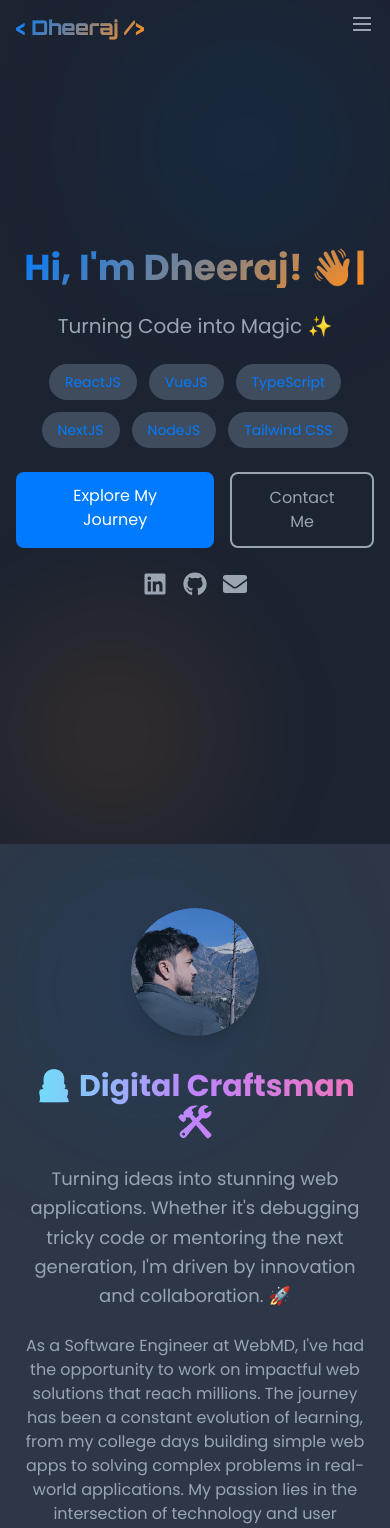
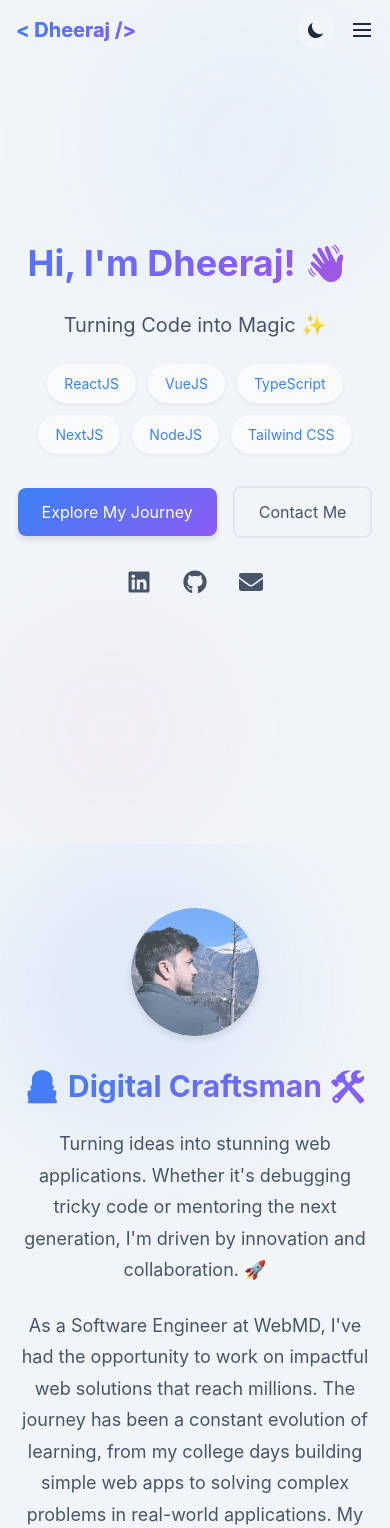
Before and after one commit to theDheerajjha/Portfolio-Dheeraj-Jha, a React (Vite) app: page / in a window 390 px wide. Shown: the top 1528 px of the page. Built offline with nearby package versions, Linux system fonts and the light colour scheme.

Commit message:
feat: update components with day/night theme support

```diff
--- a/src/App.tsx
+++ b/src/App.tsx
@@ -6,11 +6,13 @@
 import Skills from "./components/Skills";
 import Projects from "./components/Projects";
 import Contact from "./components/Contact";
-import "./index.css";
+import { ThemeProvider } from "./context/ThemeContext";
+import "./styles/theme.scss";
 
 const App: React.FC = () => {
   return (
-    <div className="App bg-gray-50 min-h-screen">
+    <ThemeProvider>
+      <div className="App">
         <Navbar />
         <Header />
         <About />
@@ -19,6 +21,7 @@
         <Projects />
         <Contact />
       </div>
+    </ThemeProvider>
   );
 };
 
--- a/src/components/About.tsx
+++ b/src/components/About.tsx
@@ -17,38 +17,34 @@
   };
 
   return (
-    <section
-      id="about"
-      className="relative py-16 bg-neutral-800 text-neutral-100 overflow-hidden"
-    >
+    <section id="about" className="about">
       {/* Background Shapes */}
-      <div className="absolute top-0 left-0 w-72 h-72 bg-brand-400/10 rounded-full blur-3xl animate-spin-slow"></div>
-      <div className="absolute bottom-0 right-0 w-56 h-56 bg-accent-400/10 rounded-full blur-3xl animate-float"></div>
+      <div className="about__background"></div>
+      <div className="about__background about__background--secondary"></div>
 
-      <div className="container mx-auto px-4 relative z-10">
+      <div className="about__container">
         <motion.div
           initial={{ opacity: 0, y: 50 }}
           whileInView={{ opacity: 1, y: 0 }}
           transition={{ duration: 0.6 }}
-          className="max-w-5xl mx-auto"
         >
           {/* Profile Section */}
-          <div className="flex flex-col items-center space-y-8 mb-12">
+          <div className="about__profile">
             {/* Profile Image */}
             <motion.div
               initial={{ scale: 0 }}
               animate={{ scale: 1 }}
               transition={{ type: "spring", stiffness: 100 }}
-              className="w-32 h-32 rounded-full relative"
+              className="about__image-container"
             >
-              <div className="relative z-10 w-full h-full rounded-full overflow-hidden shadow-lg">
-                <div className={`absolute inset-0 bg-neutral-700 animate-pulse ${imagesLoaded.profile ? 'hidden' : 'block'}`} />
+              <div className="about__image-wrapper">
+                <div className={`about__image-placeholder ${imagesLoaded.profile ? 'hidden' : 'block'}`} />
                 <img
                   src={profilePic}
                   alt="Dheeraj Jha"
                   loading="lazy"
                   onLoad={() => handleImageLoad('profile')}
-                  className={`w-full h-full object-cover object-center bg-neutral-900 rounded-full opacity-70 transition-opacity duration-300 ${imagesLoaded.profile ? 'opacity-70' : 'opacity-0'}`}
+                  className={`about__image ${imagesLoaded.profile ? 'opacity-70' : 'opacity-0'}`}
                 />
               </div>
             </motion.div>
@@ -58,17 +54,17 @@
               initial={{ opacity: 0 }}
               whileInView={{ opacity: 1 }}
               transition={{ duration: 0.8, delay: 0.2 }}
-              className="text-center"
+              className="about__content"
             >
-              <h2 className="text-3xl md:text-4xl font-bold mb-6 text-transparent bg-clip-text bg-gradient-to-r from-cyan-300 via-purple-400 to-pink-400">
+              <h2 className="about__title">
                 👨‍💻 Digital Craftsman 🛠️
               </h2>
-              <p className="text-lg md:text-xl text-neutral-300 leading-relaxed mb-6">
+              <p className="about__text">
                 Turning ideas into stunning web applications. Whether it's
                 debugging tricky code or mentoring the next generation, I'm
                 driven by innovation and collaboration. 🚀
               </p>
-              <p className="text-neutral-300 mb-6">
+              <p className="about__text">
                 As a Software Engineer at WebMD, I've had the opportunity to
                 work on impactful web solutions that reach millions. The journey
                 has been a constant evolution of learning, from my college days
@@ -85,20 +81,20 @@
             initial={{ opacity: 0, x: -50 }}
             whileInView={{ opacity: 1, x: 0 }}
             transition={{ duration: 0.8, delay: 0.3 }}
-            className="bg-neutral-700 rounded-lg p-8 shadow-lg mb-12 flex flex-col md:flex-row items-center gap-8 hover:shadow-xl hover:scale-[1.02] transition-transform"
+            className="about__tea-section"
           >
-            <div className="flex-1">
-              <h3 className="text-2xl font-semibold mb-4 text-brand-300 flex items-center">
+            <div className="about__tea-content">
+              <h3 className="about__tea-title">
                 🍵 Tea & Coding <span className="animate-bounce ml-2">✨</span>
               </h3>
-              <p className="text-neutral-300 leading-relaxed">
+              <p className="about__tea-text">
                 A steaming cup of tea has been my constant companion through
                 late-night coding marathons. From debugging tricky bugs to
                 building seamless applications, tea has provided that little
                 boost of inspiration and focus. It's become a ritual — a moment
                 of clarity that fuels my creative process. 🌱💡
               </p>
-              <p className="text-neutral-300 leading-relaxed mt-4">
+              <p className="about__tea-text">
                 My coding journey began during my college years. I remember
                 countless late-night sessions where a hot cup of chai kept me
                 going through the grind of learning new languages and
@@ -108,7 +104,7 @@
                 technologies like TypeScript, Vue.js, and GraphQL to build
                 impactful applications that reach millions of users. 🚀
               </p>
-              <p className="text-neutral-300 leading-relaxed mt-4">
+              <p className="about__tea-text">
                 Over the years, I've realized that every line of code tells a
                 story, every bug teaches a lesson, and every project is an
                 opportunity to innovate. And the best part? It's just the
@@ -117,15 +113,15 @@
             </div>
             <motion.div
               whileHover={{ scale: 1.05 }}
-              className="flex-shrink-0 overflow-hidden rounded-lg shadow-md w-full md:w-64 transition-transform mb-8 md:mb-0 relative"
+              className="about__tea-image-container"
             >
-              <div className={`absolute inset-0 bg-neutral-700 animate-pulse ${imagesLoaded.tea ? 'hidden' : 'block'}`} />
+              <div className={`about__image-placeholder ${imagesLoaded.tea ? 'hidden' : 'block'}`} />
               <img
                 src={teaImage}
                 alt="Tea and Coding"
                 loading="lazy"
                 onLoad={() => handleImageLoad('tea')}
-                className={`w-full h-full object-cover transition-opacity duration-300 ${imagesLoaded.tea ? 'opacity-70' : 'opacity-0'}`}
+                className={`about__tea-image ${imagesLoaded.tea ? 'opacity-70' : 'opacity-0'}`}
               />
             </motion.div>
           </motion.div>
@@ -135,16 +131,16 @@
             initial={{ opacity: 0, y: 30 }}
             whileInView={{ opacity: 1, y: 0 }}
             transition={{ duration: 0.8, delay: 0.5 }}
-            className="text-center"
+            className="about__fun-section"
           >
-            <h3 className="text-2xl font-semibold text-accent-300 flex justify-center items-center">
+            <h3 className="about__fun-title">
               🎉 Coding is Fun <span className="animate-bounce ml-2">🔥</span>
             </h3>
-            <p className="text-neutral-300 mt-4 text-lg">
+            <p className="about__fun-text">
               With a passion for learning and teaching, I aim to innovate,
               inspire, and build solutions that make a difference. 🌟
             </p>
-            <p className="text-neutral-300 mt-4 text-lg">
+            <p className="about__fun-text">
               As a mentor, I enjoy guiding the next generation of developers,
               sharing my knowledge, and fostering a culture of continuous
               learning. The journey of building something impactful is always
--- a/src/components/Header.tsx
+++ b/src/components/Header.tsx
@@ -47,24 +47,21 @@
   ];
 
   return (
-    <div
-      id="home"
-      className="relative min-h-screen flex flex-col bg-neutral-900 overflow-hidden"
-    >
+    <div id="home" className="header">
       <Navbar />
 
       {/* Background Geometric Shapes */}
-      <div className="absolute top-0 right-0 w-72 h-72 bg-brand-400/10 rounded-full blur-3xl animate-spin-slow"></div>
-      <div className="absolute bottom-0 left-0 w-56 h-56 bg-accent-400/10 rounded-full blur-3xl animate-float"></div>
+      <div className="header__background"></div>
+      <div className="header__background header__background--secondary"></div>
 
       <motion.div
         initial={{ opacity: 0, y: 50 }}
         animate={{ opacity: 1, y: 0 }}
         transition={{ duration: 0.7, delay: 0.3 }}
-        className="container mx-auto px-4 flex-grow flex items-center justify-center text-center relative z-10"
+        className="header__content"
       >
-        <div className="space-y-6">
-          <h1 className="text-4xl md:text-5xl font-bold text-transparent bg-clip-text bg-gradient-cosmic">
+        <div>
+          <h1 className="header__title">
             {displayText}
             <span className="animate-blink">|</span>
           </h1>
@@ -74,29 +71,29 @@
             initial={{ opacity: 0, y: 20 }}
             animate={{ opacity: 1, y: 0 }}
             transition={{ duration: 0.5 }}
-            className="text-xl md:text-2xl text-neutral-300 max-w-2xl mx-auto"
+            className="header__subtitle"
           >
             {subtitleTexts[subtitleIndex]}
           </motion.p>
 
-          <div className="flex flex-wrap justify-center gap-3 mt-6">
+          <div className="header__tech-stack">
             {technologies.map((tech) => (
               <motion.span
                 key={tech}
                 whileHover={{ scale: 1.1 }}
-                className="px-4 py-2 bg-neutral-700 text-brand-300 rounded-full text-sm"
+                className="header__tech-item"
               >
                 {tech}
               </motion.span>
             ))}
           </div>
 
-          <div className="flex justify-center space-x-4 mt-8">
+          <div className="header__cta">
             <motion.a
               href="#about"
               whileHover={{ scale: 1.1 }}
               whileTap={{ scale: 0.9 }}
-              className="px-6 py-3 bg-brand-300 text-white rounded-lg hover:bg-brand-400 transition duration-300 shadow-cosmic"
+              className="header__button header__button--primary"
             >
               Explore My Journey
             </motion.a>
@@ -105,21 +102,21 @@
               href="#contact"
               whileHover={{ scale: 1.1 }}
               whileTap={{ scale: 0.9 }}
-              className="px-6 py-3 border-2 border-neutral-300 text-neutral-300 rounded-lg hover:bg-neutral-700 transition duration-300"
+              className="header__button header__button--secondary"
             >
               Contact Me
             </motion.a>
           </div>
 
           {/* Social Links */}
-          <div className="flex justify-center space-x-4 mt-6">
+          <div className="header__social">
             <motion.a
               href="https://linkedin.com/in/dheeraj-jha-65b2231b7"
               target="_blank"
               rel="noopener noreferrer"
               whileHover={{ scale: 1.2 }}
               whileTap={{ scale: 0.9 }}
-              className="text-neutral-300 hover:text-brand-300 transition duration-300"
+              className="header__social-link"
             >
               <FaLinkedin className="w-6 h-6" />
             </motion.a>
@@ -130,7 +127,7 @@
               rel="noopener noreferrer"
               whileHover={{ scale: 1.2 }}
               whileTap={{ scale: 0.9 }}
-              className="text-neutral-300 hover:text-brand-300 transition duration-300"
+              className="header__social-link"
             >
               <FaGithub className="w-6 h-6" />
             </motion.a>
@@ -141,7 +138,7 @@
               rel="noopener noreferrer"
               whileHover={{ scale: 1.2 }}
               whileTap={{ scale: 0.9 }}
-              className="text-neutral-300 hover:text-brand-300 transition duration-300"
+              className="header__social-link"
             >
               <FaEnvelope className="w-6 h-6" />
             </motion.a>
--- a/src/components/Navbar.tsx
+++ b/src/components/Navbar.tsx
@@ -1,10 +1,12 @@
 import React, { useState, useEffect } from "react";
 import { motion, AnimatePresence } from "framer-motion";
+import { useTheme } from "../context/ThemeContext";
 
 const Navbar: React.FC = () => {
   const [isScrolled, setIsScrolled] = useState(false);
   const [activeSection, setActiveSection] = useState("home");
   const [isMobileMenuOpen, setIsMobileMenuOpen] = useState(false);
+  const { theme, toggleTheme } = useTheme();
 
   useEffect(() => {
     const handleScroll = () => {
@@ -60,54 +62,81 @@
   return (
     <>
       <nav
-        className={`fixed top-0 left-0 w-full z-50 transition-all duration-300 ${
-          isScrolled
-            ? "bg-neutral-900/90 backdrop-blur-md shadow-lg"
-            : "bg-transparent"
-        }`}
+        className={`navbar ${isScrolled ? 'navbar--scrolled' : ''}`}
       >
-        <div className="container mx-auto px-4 py-3 flex justify-between items-center">
+        <div className="navbar__container">
           {/* Logo */}
           <motion.div
             initial={{ opacity: 0, x: -50 }}
             animate={{ opacity: 1, x: 0 }}
-            className="text-xl font-display font-bold text-transparent bg-clip-text bg-gradient-cosmic"
+            className="navbar__logo"
           >
             {"< Dheeraj />"}
           </motion.div>
 
           {/* Navigation Links */}
-          <div className="hidden md:flex space-x-4">
+          <div className="navbar__links">
             {navItems.map((item) => (
               <motion.a
                 key={item.name}
                 href={item.href}
                 whileHover={{ scale: 1.1 }}
                 whileTap={{ scale: 0.9 }}
-                className={`relative group transition-colors duration-300 ${
+                className={`navbar__link ${
                   activeSection === item.name.toLowerCase().replace(" ", "")
-                    ? "text-brand-300"
-                    : "text-neutral-300 hover:text-brand-300"
+                    ? 'navbar__link--active'
+                    : ''
                 }`}
               >
                 {item.name}
-                <span
-                  className={`absolute bottom-0 left-0 h-0.5 bg-brand-300 transition-all duration-300
-                    ${
-                      activeSection === item.name.toLowerCase().replace(" ", "")
-                        ? "w-full"
-                        : "w-0 group-hover:w-full"
-                    }`}
-                ></span>
+                <span className="navbar__link-underline"></span>
               </motion.a>
             ))}
+
+            {/* Theme Toggle Button */}
+            <motion.button
+              whileHover={{ scale: 1.1 }}
+              whileTap={{ scale: 0.9 }}
+              onClick={toggleTheme}
+              className="navbar__theme-toggle"
+              aria-label="Toggle theme"
+            >
+              {theme === 'dark' ? (
+                <svg xmlns="http://www.w3.org/2000/svg" className="h-5 w-5" viewBox="0 0 20 20" fill="currentColor">
+                  <path fillRule="evenodd" d="M10 2a1 1 0 011 1v1a1 1 0 11-2 0V3a1 1 0 011-1zm4 8a4 4 0 11-8 0 4 4 0 018 0zm-.464 4.95l.707.707a1 1 0 001.414-1.414l-.707-.707a1 1 0 00-1.414 1.414zm2.12-10.607a1 1 0 010 1.414l-.706.707a1 1 0 11-1.414-1.414l.707-.707a1 1 0 011.414 0zM17 11a1 1 0 100-2h-1a1 1 0 100 2h1zm-7 4a1 1 0 011 1v1a1 1 0 11-2 0v-1a1 1 0 011-1zM5.05 6.464A1 1 0 106.465 5.05l-.708-.707a1 1 0 00-1.414 1.414l.707.707zm1.414 8.486l-.707.707a1 1 0 01-1.414-1.414l.707-.707a1 1 0 011.414 1.414zM4 11a1 1 0 100-2H3a1 1 0 000 2h1z" clipRule="evenodd" />
+                </svg>
+              ) : (
+                <svg xmlns="http://www.w3.org/2000/svg" className="h-5 w-5" viewBox="0 0 20 20" fill="currentColor">
+                  <path d="M17.293 13.293A8 8 0 016.707 2.707a8.001 8.001 0 1010.586 10.586z" />
+                </svg>
+              )}
+            </motion.button>
           </div>
 
           {/* Mobile Menu Toggle */}
-          <div className="md:hidden">
+          <div className="navbar__mobile">
+            {/* Theme Toggle Button for Mobile */}
+            <motion.button
+              whileHover={{ scale: 1.1 }}
+              whileTap={{ scale: 0.9 }}
+              onClick={toggleTheme}
+              className="navbar__theme-toggle"
+              aria-label="Toggle theme"
+            >
+              {theme === 'dark' ? (
+                <svg xmlns="http://www.w3.org/2000/svg" className="h-5 w-5" viewBox="0 0 20 20" fill="currentColor">
+                  <path fillRule="evenodd" d="M10 2a1 1 0 011 1v1a1 1 0 11-2 0V3a1 1 0 011-1zm4 8a4 4 0 11-8 0 4 4 0 018 0zm-.464 4.95l.707.707a1 1 0 001.414-1.414l-.707-.707a1 1 0 00-1.414 1.414zm2.12-10.607a1 1 0 010 1.414l-.706.707a1 1 0 11-1.414-1.414l.707-.707a1 1 0 011.414 0zM17 11a1 1 0 100-2h-1a1 1 0 100 2h1zm-7 4a1 1 0 011 1v1a1 1 0 11-2 0v-1a1 1 0 011-1zM5.05 6.464A1 1 0 106.465 5.05l-.708-.707a1 1 0 00-1.414 1.414l.707.707zm1.414 8.486l-.707.707a1 1 0 01-1.414-1.414l.707-.707a1 1 0 011.414 1.414zM4 11a1 1 0 100-2H3a1 1 0 000 2h1z" clipRule="evenodd" />
+                </svg>
+              ) : (
+                <svg xmlns="http://www.w3.org/2000/svg" className="h-5 w-5" viewBox="0 0 20 20" fill="currentColor">
+                  <path d="M17.293 13.293A8 8 0 016.707 2.707a8.001 8.001 0 1010.586 10.586z" />
+                </svg>
+              )}
+            </motion.button>
+
             <button
               onClick={toggleMobileMenu}
-              className="text-neutral-300 hover:text-brand-300 transition duration-300"
+              className="navbar__mobile-toggle"
               aria-label="Mobile Menu"
             >
               {isMobileMenuOpen ? (
@@ -153,9 +182,9 @@
             initial={{ opacity: 0 }}
             animate={{ opacity: 1 }}
             exit={{ opacity: 0 }}
-            className="fixed inset-0 bg-neutral-900/95 z-40 md:hidden"
+            className="mobile-menu"
           >
-            <div className="flex flex-col items-center justify-center h-full space-y-6">
+            <div className="mobile-menu__content">
               {navItems.map((item, index) => (
                 <motion.a
                   key={item.name}
@@ -178,10 +207,10 @@
                       delay: (navItems.length - index) * 0.1,
                     },
                   }}
-                  className={`text-2xl transition-colors duration-300 ${
+                  className={`mobile-menu__link ${
                     activeSection === item.name.toLowerCase().replace(" ", "")
-                      ? "text-brand-300"
-                      : "text-neutral-300 hover:text-brand-300"
+                      ? 'mobile-menu__link--active'
+                      : ''
                   }`}
                 >
                   {item.name}
--- /dev/null
+++ b/src/context/ThemeContext.tsx
@@ -0,0 +1,42 @@
+import React, { createContext, useContext, useState, useEffect } from 'react';
+
+type Theme = 'light' | 'dark';
+
+interface ThemeContextType {
+  theme: Theme;
+  toggleTheme: () => void;
+}
+
+const ThemeContext = createContext<ThemeContextType | undefined>(undefined);
+
+export const ThemeProvider: React.FC<{ children: React.ReactNode }> = ({ children }) => {
+  const [theme, setTheme] = useState<Theme>(() => {
+    const savedTheme = localStorage.getItem('theme');
+    return (savedTheme as Theme) || 'light';
+  });
+
+  useEffect(() => {
+    localStorage.setItem('theme', theme);
+    document.documentElement.setAttribute('data-theme', theme);
+    document.documentElement.classList.remove('theme-light', 'theme-dark');
+    document.documentElement.classList.add(`theme-${theme}`);
+  }, [theme]);
+
+  const toggleTheme = () => {
+    setTheme(prevTheme => prevTheme === 'light' ? 'dark' : 'light');
+  };
+
+  return (
+    <ThemeContext.Provider value={{ theme, toggleTheme }}>
+      {children}
+    </ThemeContext.Provider>
+  );
+};
+
+export const useTheme = () => {
+  const context = useContext(ThemeContext);
+  if (context === undefined) {
+    throw new Error('useTheme must be used within a ThemeProvider');
+  }
+  return context;
+};
```
Also changed, not shown: src/components/Contact.tsx (+12 -21 lines), src/components/Experience.tsx (+11 -15 lines), src/components/Projects.tsx (+24 -78 lines), src/components/Skills.tsx (+18 -24 lines). Lines whose indentation alone changed are shown as unchanged.
